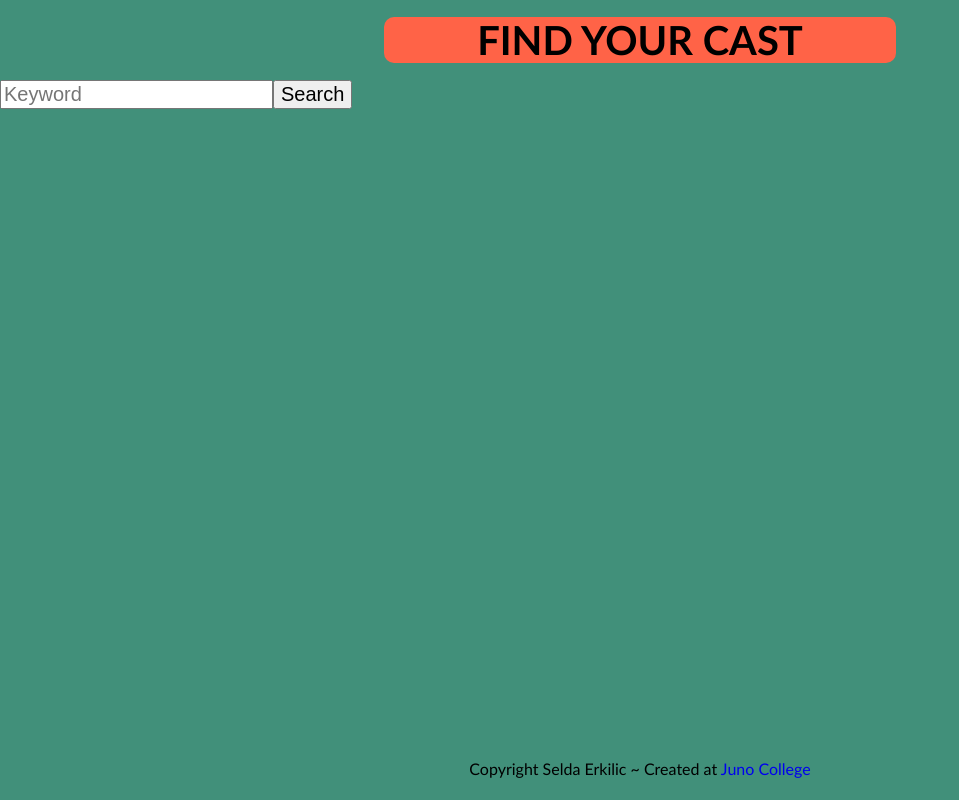
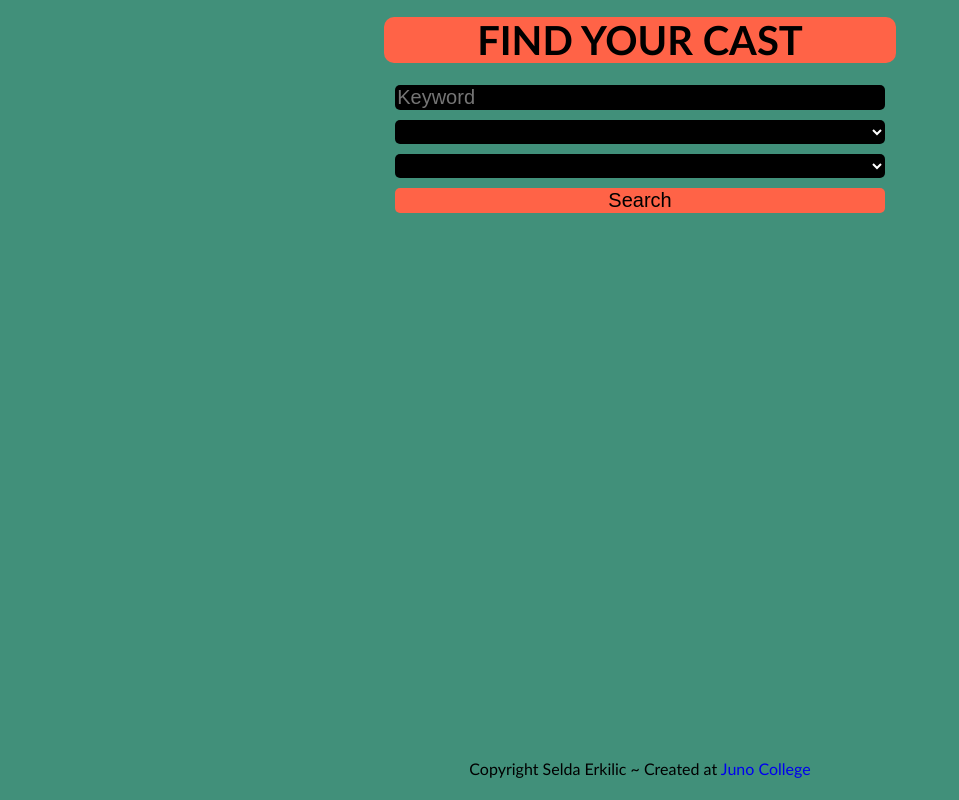
Before and after one commit to seldaerkilic/find-your-cast-app, a React (Create React App) app: page / in a window 1280 px wide. Shown: the whole page, without its empty margins (0-959 px from the left). Built offline with nearby package versions, Linux system fonts and the light colour scheme.

Commit message:
added & styled Form, logged API data on keyword submit

```diff
--- a/src/App.css
+++ b/src/App.css
@@ -62,9 +62,43 @@ h1 {
 
 /* MAIN STYLES */
 
-/* might change later */
 main {
+  /* change height later !!! */
   height: 85vh;
+  margin: 0 auto;
+  display: flex;
+  flex-direction: column;
+  /* justify-content: center; */
+  align-items: center;
+}
+form {
+  width: 50%;
+  display: flex;
+  flex-direction: column;
+  justify-content: center;
+  align-items: center;
+}
+input,
+select {
+  width: 90%;
+  margin: 5px;
+  border: none;
+  background-color: black;
+  color: white;
+  border-radius: 5px;
+}
+button {
+  width: 90%;
+    margin: 5px;
+    border: none;
+    background-color: tomato;
+    color: black;
+    border-radius: 5px;
+}
+button:hover,
+button:focus {
+  border: 2px solid white;
+  color: white;
 }
 
 
--- a/src/components/Form.js
+++ b/src/components/Form.js
@@ -5,7 +5,15 @@ const Form = (props) => {
     return(
         <form onSubmit={props.handleSubmit}>
             <label htmlFor="userKeyword"></label>
-            <input type="text" id="userKeyword" placeholder="Keyword" />
+            <input type="text" id="userKeyword" placeholder="Keyword" onChange={props.handleChange} />
+            <label htmlFor="countrySelection"></label>
+            <select name="countrySelection" id="countrySelection">
+                <option>{props.countrySelection}</option>
+            </select>
+            <label htmlFor="genre"></label>
+            <select name="genre" id="genre">
+                <option>{props.genreSearch}</option>
+            </select>
             <button>Search</button>
         </form>
     )
--- a/src/components/Main.js
+++ b/src/components/Main.js
@@ -5,20 +5,20 @@ import PodcastContainer from './PodcastContainer';
 const Main = () => {
 
     // State for user search keywords:
-    const [ podcast, setPodcast ] = useState('');
-
-    // State for country input
-        // change it later to drop-down menu.
-    const [ country, setCountry ] = useState('');
-
-    // State for genre keyword
-        // this might also be a dropdown. check what API returns.
-    const [ genre, setGenre ] = useState('');
-
+    const [ podcast, setPodcast ] = useState({
+    artist: '',
+    title: '',
+    image: '',
+    country: '',
+    genre: '',
+    link: ''
+    });
 
     // State for API error
     const [ apiError, setApiError ] = useState(false);
 
+    // listen for keyword search input
+    const [ userInput, setUserInput ] = useState('');
 
     // Submit event handler
     const handleSubmit = (e) => {
@@ -27,15 +27,27 @@ const Main = () => {
         fetchData();
     }
 
+    const handleChange = (e) => {
+        console.log(e.target.value);
+
+        if (e.target.value === "") {
+            setPodcast('')
+        }
+        setUserInput(e.target.value);
+    }
+
+
+
     // API call logic
     const fetchData = () => {
 
         const url = new URL('https://itunes.apple.com/search?');
 
         url.search = new URLSearchParams({
-            term: 'podcast',
-            country: 'CA',
-            media: 'podcast'
+            term: userInput,
+            country: podcast.country,
+            media: 'podcast',
+            limit: 10
         })
 
         fetch(url)
@@ -43,22 +55,33 @@ const Main = () => {
             return result.json();
             // check ok param on API return, and add error handling here
         })
-        .then((apiData) => {
-            setPodcast(apiData.title);
-            setCountry(apiData.country);
-            setGenre(apiData.genre);
-
+        .then((data) => {
+            console.log(data);
+            setPodcast({
+                ...podcast,
+                artist: data.results[0].artistname,
+                title: data.results[0].collectionName,
+                image: data.results[0].artworkUrl600,
+                country: data.results[0].country,
+                genre: data.results[0].primaryGenreName,
+                link: data.results[0].trackViewUrl
+            });
             setApiError(false);
         })
     }
 
 
 
-
     return (
         <main className='wrapper'>
 
-            <Form handleSubmit={handleSubmit} />
+            <Form
+            handleSubmit={handleSubmit}
+            countrySelection={podcast.country}
+            genreSearch={podcast.genre}
+            handleChange={handleChange}
+            typedValue={userInput}
+            formError={apiError}/>
 
             {/* <PodcastContainer /> */}
 
```
Also changed, not shown: src/components/IndivPodcast.js (+7 -0 lines).
